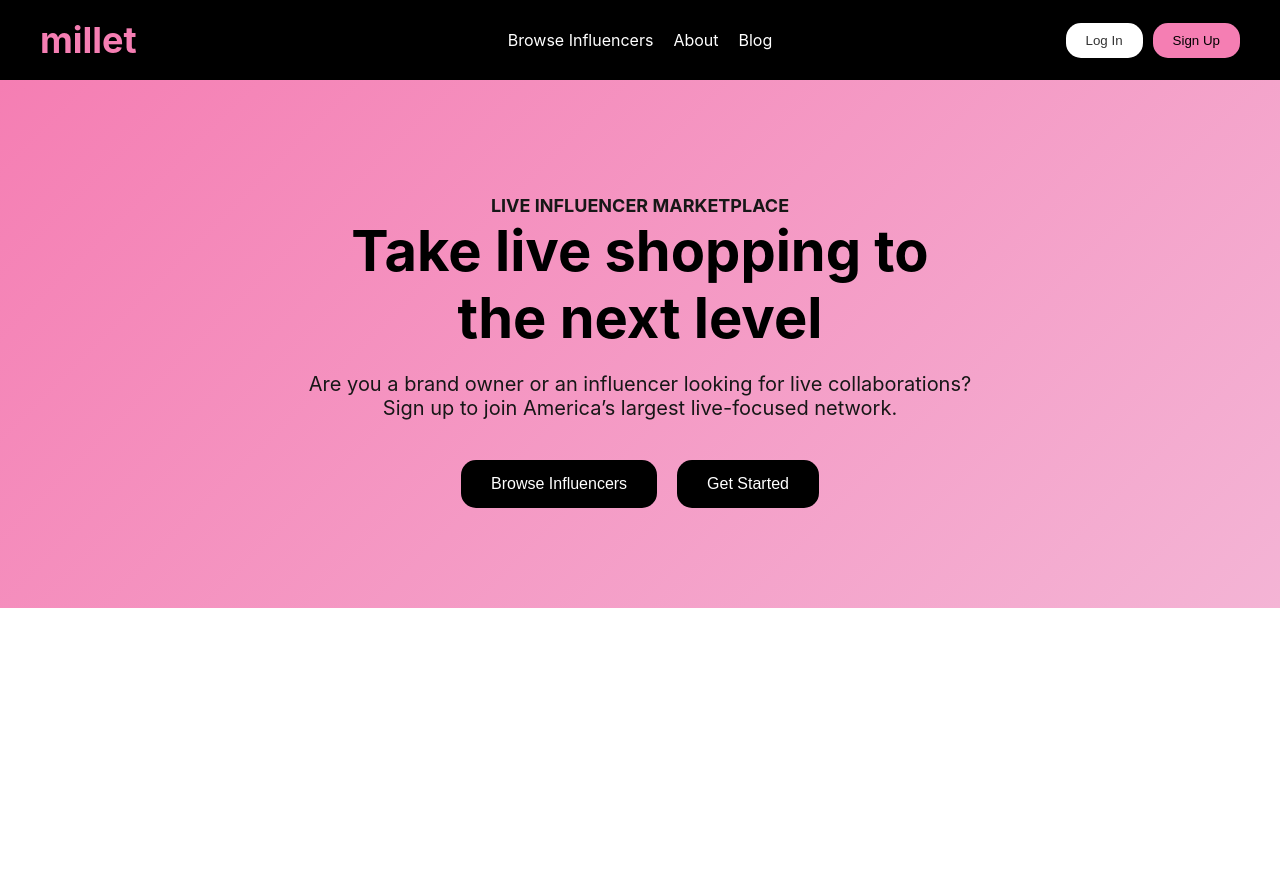
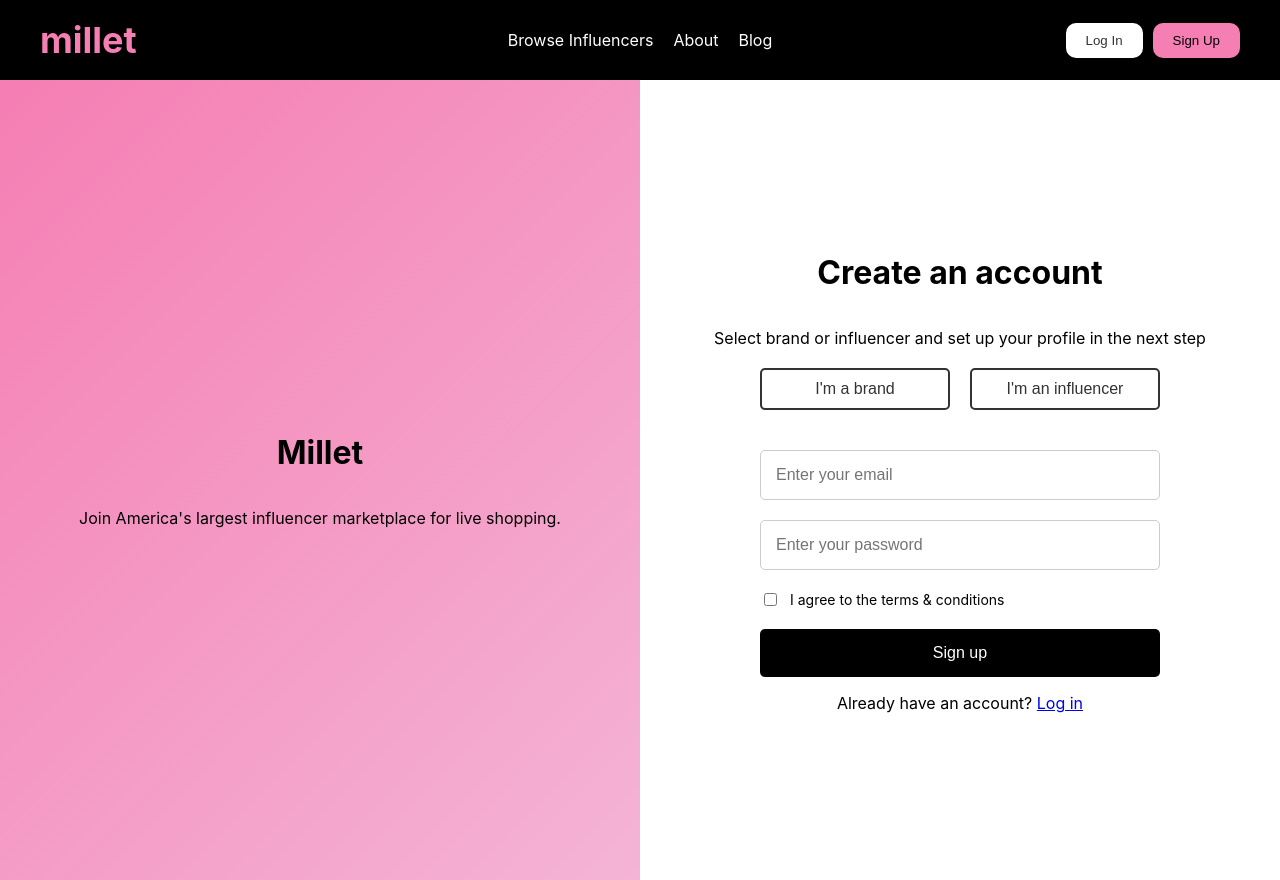
Before and after one commit to NickPhillipsCode/millet, a React (Create React App) app in the folder millet/: page /signup in a window 1280 px wide. Before the commit the page ends 800 px from the top, so only its background shows below. Built offline with nearby package versions, Linux system fonts and the light colour scheme.

Commit message:
Created the sign up page

```diff
--- a/millet/public/index.html
+++ b/millet/public/index.html
@@ -24,7 +24,7 @@
       work correctly both with client-side routing and a non-root public URL.
       Learn how to configure a non-root public URL by running `npm run build`.
     -->
-    <title>React App</title>
+    <title>millet | Connect Brands and Influencers</title>
   </head>
   <body>
     <noscript>You need to enable JavaScript to run this app.</noscript>
--- a/millet/src/App.js
+++ b/millet/src/App.js
@@ -1,15 +1,25 @@
 // src/App.js
 import React from 'react';
+import { BrowserRouter as Router, Route, Routes } from 'react-router-dom';
 import Header from './components/Header';
 import HeroSection from './components/HeroSection';
+import SignUpPage from './pages/signup'; // Import the new Sign-Up page
 import './App.css';
 
 function App() {
     return (
-        <div className="App">
-            <Header />
-            <HeroSection />
-        </div>
+        <Router>
+            <div className="App">
+                <Header />
+                <Routes>
+                    {/* Home Page Route */}
+                    <Route path="/" element={<HeroSection />} />
+
+                    {/* Sign-Up Page Route */}
+                    <Route path="/signup" element={<SignUpPage />} />
+                </Routes>
+            </div>
+        </Router>
     );
 }
 
--- a/millet/src/components/Header.css
+++ b/millet/src/components/Header.css
@@ -1,11 +1,9 @@
-/* src/components/Header.css */
 .header {
     display: flex;
     justify-content: space-between;
     align-items: center;
     padding: 0 20px; /* Padding from the edges of the screen */
     background-color: #000;
-    box-shadow: 0px 4px 2px -2px gray;
     height: 80px;
     margin: 0 auto;
 }
@@ -54,7 +52,7 @@ nav ul li a {
     padding: 10px 20px;
     border: none;
     cursor: pointer;
-    border-radius: 15px;
+    border-radius: 10px;
 }
 
 .login {
--- a/millet/src/components/Header.js
+++ b/millet/src/components/Header.js
@@ -1,11 +1,14 @@
-import React from "react";
+import React from 'react';
+import { Link } from 'react-router-dom';
 import './Header.css';
 
 const Header = () => {
     return (
         <header className="header">
             <div className="logo">
-                <h2>millet</h2>
+                <Link to="/" style={{ textDecoration: 'none', color: '#F57EB3' }}>
+                    <h2>millet</h2>
+                </Link>
             </div>
             <nav>
                 <ul>
@@ -16,7 +19,9 @@ const Header = () => {
             </nav>
             <div className="auth-buttons">
                 <button className="login">Log In</button>
-                <button className="signup">Sign Up</button>
+                <Link to="/signup">
+                    <button className="signup">Sign Up</button>
+                </Link>
             </div>
         </header>
     );
--- a/millet/src/components/HeroSection.css
+++ b/millet/src/components/HeroSection.css
@@ -1,4 +1,3 @@
-/* src/components/HeroSection.css */
 .hero {
     text-align: center;
     padding: 100px 20px;
@@ -53,7 +52,7 @@
     margin: 0 10px;
     cursor: pointer;
     border: none;
-    border-radius: 15px; /* Curved buttons */
+    border-radius: 10px; /* Curved buttons */
 }
 
 .browse-btn {
--- a/millet/src/components/HeroSection.js
+++ b/millet/src/components/HeroSection.js
@@ -1,4 +1,3 @@
-// src/components/HeroSection.js
 import React from 'react';
 import './HeroSection.css'; // For styling
 
--- /dev/null
+++ b/millet/src/pages/signup.css
@@ -0,0 +1,149 @@
+/* src/components/signup.css */
+.signup-container {
+    display: flex;
+    height: 100vh;
+    margin: 0; /* Remove any default margin */
+    padding: 0; /* Remove any default padding */
+    box-sizing: border-box;
+}
+
+.signup-left {
+    flex: 1;
+    background: linear-gradient(135deg, var(--secondary-color), #f4b4d5); /* Pink gradient background */
+    color: #000;
+    display: flex;
+    flex-direction: column;
+    justify-content: center;
+    align-items: center;
+    padding: 20px;
+    box-sizing: border-box;
+    min-width: 50%; /* Ensure it takes at least 50% of the width */
+}
+
+.signup-left h1, .signup-left p {
+    text-align: center;
+    margin-bottom: 20px;
+    color: #000; /* Ensure text is visible on the pink background */
+}
+
+.signup-right {
+    flex: 1;
+    display: flex;
+    flex-direction: column;
+    justify-content: center;
+    align-items: center;
+    padding: 20px;
+    box-sizing: border-box;
+    min-width: 50%; /* Ensure it takes at least 50% of the width */
+}
+
+.signup-right h2 {
+    font-size: 32px;
+    margin-bottom: 20px;
+}
+
+.signup-right p {
+    font-size: 16px;
+    margin-bottom: 20px;
+}
+
+.signup-buttons {
+    display: flex;
+    justify-content: space-between; /* Ensure buttons are on the same line and spaced out */
+    width: 100%;
+    max-width: 400px;
+    margin-bottom: 20px;
+}
+
+.signup-buttons button {
+    padding: 10px 20px;
+    font-size: 16px;
+    cursor: pointer;
+    border-radius: 5px;
+    border: 2px solid #333; /* Outline for the buttons */
+    background-color: transparent;
+    color: #333;
+    transition: background-color 0.3s ease, color 0.3s ease;
+    flex: 1; /* Make buttons take equal space */
+    margin: 0 10px; /* Add some spacing between the buttons */
+}
+
+.signup-buttons button:first-child {
+    margin-left: 0; /* Remove left margin from the first button */
+}
+
+.signup-buttons button:last-child {
+    margin-right: 0; /* Remove right margin from the last button */
+}
+
+.signup-buttons button:hover {
+    background-color: #333;
+    color: #fff;
+}
+
+form {
+    display: flex;
+    flex-direction: column;
+    width: 100%;
+    max-width: 400px;
+    margin-top: 20px;
+    box-sizing: border-box;
+}
+
+form input[type="email"],
+form input[type="password"] {
+    width: 100%;
+    padding: 15px;
+    margin-bottom: 20px;
+    border: 1px solid #ccc;
+    border-radius: 5px;
+    font-size: 16px;
+    box-sizing: border-box;
+}
+
+.terms {
+    display: flex;
+    align-items: center;
+    margin-bottom: 20px;
+}
+
+.terms label {
+    margin-left: 10px;
+    font-size: 14px;
+}
+
+.signup-submit {
+    background-color: var(--primary-color);
+    color: var(--primary-contrast);
+    padding: 15px 30px;
+    font-size: 16px;
+    border: none;
+    border-radius: 5px;
+    cursor: pointer;
+    width: 100%;
+    max-width: 400px;
+    box-sizing: border-box;
+}
+
+/* Media Queries for Responsive Design */
+@media (max-width: 768px) {
+    .signup-container {
+        flex-direction: column; /* Stack the columns vertically on smaller screens */
+        height: auto; /* Let the height be determined by content */
+    }
+
+    .signup-left, .signup-right {
+        flex: 1 1 100%; /* Make each section take full width */
+        max-width: 100%; /* Ensure the content doesn't exceed the screen width */
+    }
+
+    .signup-buttons {
+        flex-direction: column; /* Stack buttons vertically on smaller screens */
+        width: 100%;
+        max-width: 100%;
+    }
+
+    .signup-buttons button {
+        margin: 10px 0; /* Adjust margins when buttons are stacked */
+    }
+}
--- /dev/null
+++ b/millet/src/pages/signup.js
@@ -0,0 +1,36 @@
+import React, { useEffect } from 'react';
+import './signup.css';
+
+const SignUpPage = () => {
+        useEffect(() => {
+            document.title = "Sign Up | millet";
+        }, []);
+    return (
+        <div className="signup-container">
+            <div className="signup-left">
+                <h1>Millet</h1>
+                <p>Join America's largest influencer marketplace for live shopping.</p>
+            </div>
+            <div className="signup-right">
+                <h2>Create an account</h2>
+                <p>Select brand or influencer and set up your profile in the next step</p>
+                <div className="signup-buttons">
+                    <button className="brand-btn">I'm a brand</button>
+                    <button className="influencer-btn">I'm an influencer</button>
+                </div>
+                <form>
+                    <input type="email" placeholder="Enter your email" required />
+                    <input type="password" placeholder="Enter your password" required />
+                    <div className="terms">
+                        <input type="checkbox" required />
+                        <label>I agree to the terms & conditions</label>
+                    </div>
+                    <button type="submit" className="signup-submit">Sign up</button>
+                </form>
+                <p>Already have an account? <a href="/login">Log in</a></p>
+            </div>
+        </div>
+    );
+};
+
+export default SignUpPage;
```
Also changed, not shown: millet/src/components/CTAButtons.js (deleted, +0 -23 lines).
